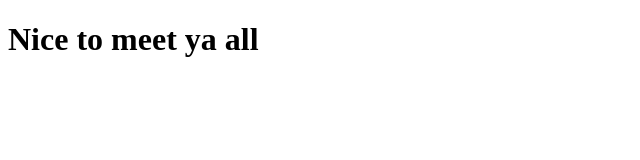
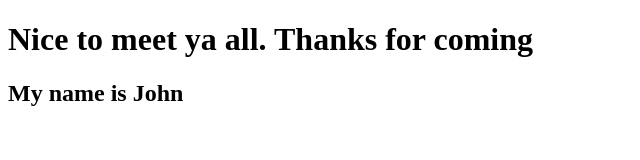
Before and after one commit to JohnNguyenD/GIt-test, a plain HTML site: page index.html in a window 1280 px wide. Shown: the whole page, without its empty margins (0-640 px from the left). Drawn offline with Linux system fonts and the light colour scheme.

Commit message:
Add more features

```diff
--- a/index.html
+++ b/index.html
@@ -7,6 +7,7 @@
     <title>Document</title>
   </head>
   <body>
-    <h1>Nice to meet ya all</h1>
+    <h1>Nice to meet ya all. Thanks for coming</h1>
+    <h2>My name is John</h2>
   </body>
 </html>
```
